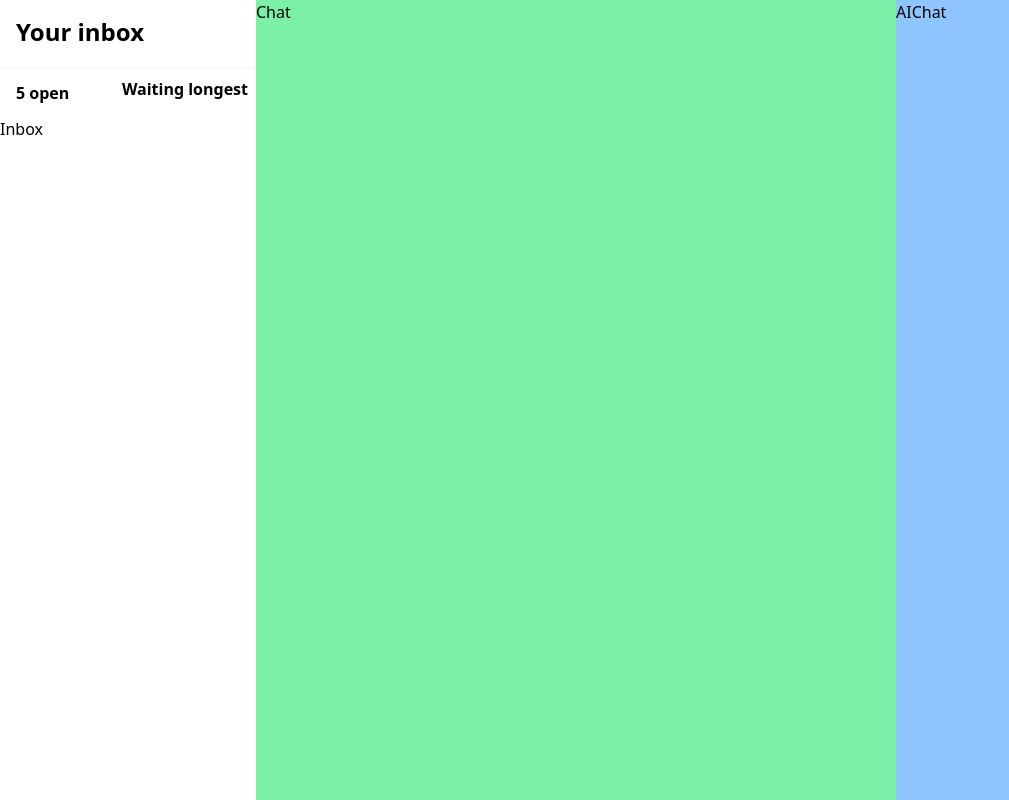
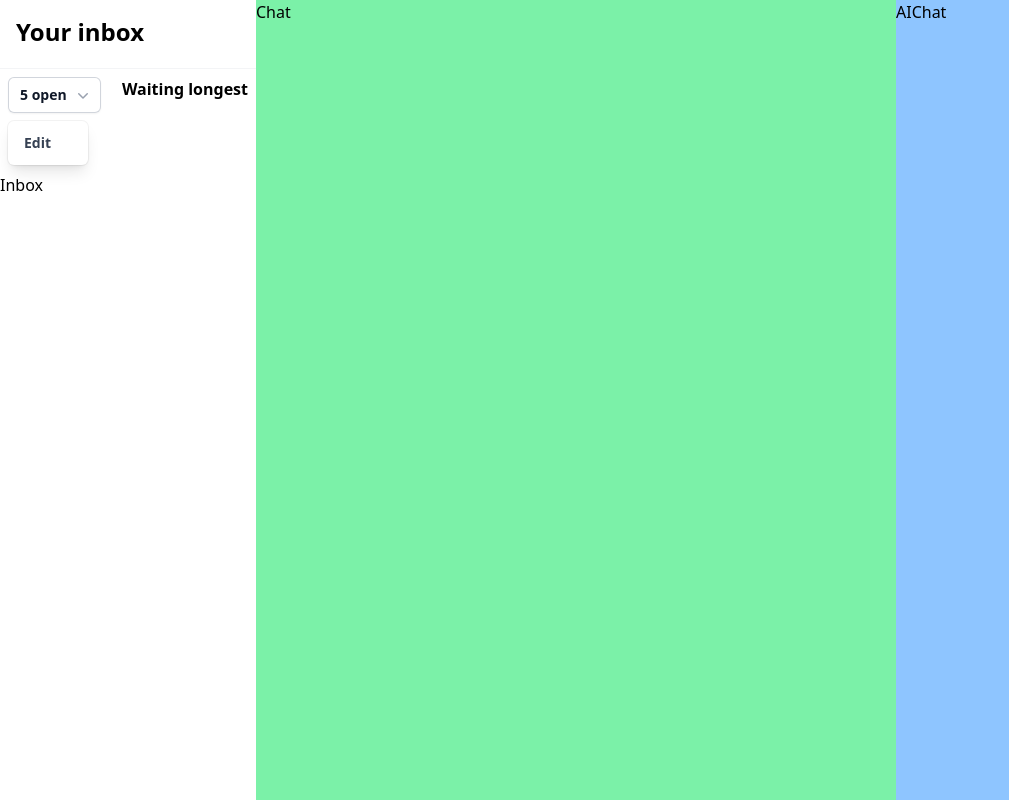
Before and after one commit to VaricelaZoster/Intercom, a React (Vite) app in the folder intercom/: page / in a window 1280 px wide. Both pictures are taken after a click on the button "5 open". Shown: the whole page, without its empty margins (0-1009 px from the left). Built offline with nearby package versions, Linux system fonts and the light colour scheme.

Commit message:
drop down menu

```diff
--- a/intercom/package.json
+++ b/intercom/package.json
@@ -10,7 +10,10 @@
     "preview": "vite preview"
   },
   "dependencies": {
+    "@headlessui/react": "^2.2.3",
+    "@heroicons/react": "^2.2.0",
     "@tailwindcss/vite": "^4.1.7",
+    "heroicons": "^2.2.0",
     "react": "^19.1.0",
     "react-dom": "^19.1.0",
     "tailwindcss": "^4.1.7"
--- a/intercom/src/assets/InboxInfo.jsx
+++ b/intercom/src/assets/InboxInfo.jsx
@@ -1,11 +1,36 @@
-import React from 'react'
+import React, { useState } from 'react'
+import { Menu, MenuButton, MenuItem, MenuItems } from '@headlessui/react'
+import { ChevronDownIcon } from '@heroicons/react/20/solid'
 
 const InboxInfo = () => {
+
+  const [isOpen, setIsOpen] = useState(false)
+
   return (
-    <div className='flex justify-between m-2 font-bold '>
-        <div className='relative inline-block text-left transition duration-150 ease-in hover:bg-gray-300 rounded-full'>
-            <button className='px-2 py-1'>5 open</button>
+    <div className='flex justify-between m-2 font-bold gap-1'>
+      <Menu as="div" className="relative inline-block text-left">
+        <div>
+          <MenuButton className="inline-flex w-full justify-center gap-x-1.5 rounded-md bg-white px-3 py-2 text-sm font-semibold text-gray-900 shadow-xs ring-1 ring-gray-300 ring-inset hover:bg-gray-50">
+            5 open
+          <ChevronDownIcon aria-hidden="true" className="-mr-1 size-5 text-gray-400" />
+          </MenuButton>
         </div>
+        <MenuItems
+        transition
+        className="flex flex-col right-0 z-10 mt-2 w-20 origin-top-right divide-y divide-gray-100 rounded-md bg-white shadow-lg ring-1 ring-black/5 transition focus:outline-hidden data-closed:scale-95 data-closed:transform data-closed:opacity-0 data-enter:duration-100 data-enter:ease-out data-leave:duration-75 data-leave:ease-in"
+      >
+        <div className="py-1">
+          <MenuItem>
+            <a
+              href="#"
+              className="block px-4 py-2 text-sm text-gray-700 data-focus:bg-gray-100 data-focus:text-gray-900 data-focus:outline-hidden"
+            >
+              Edit
+            </a>
+          </MenuItem>
+        </div>
+      </MenuItems>
+      </Menu>
         <div> Waiting longest</div>
     </div>
   )
```
Also changed, not shown: 1 other file (tests, documents, lock files or other folders).
